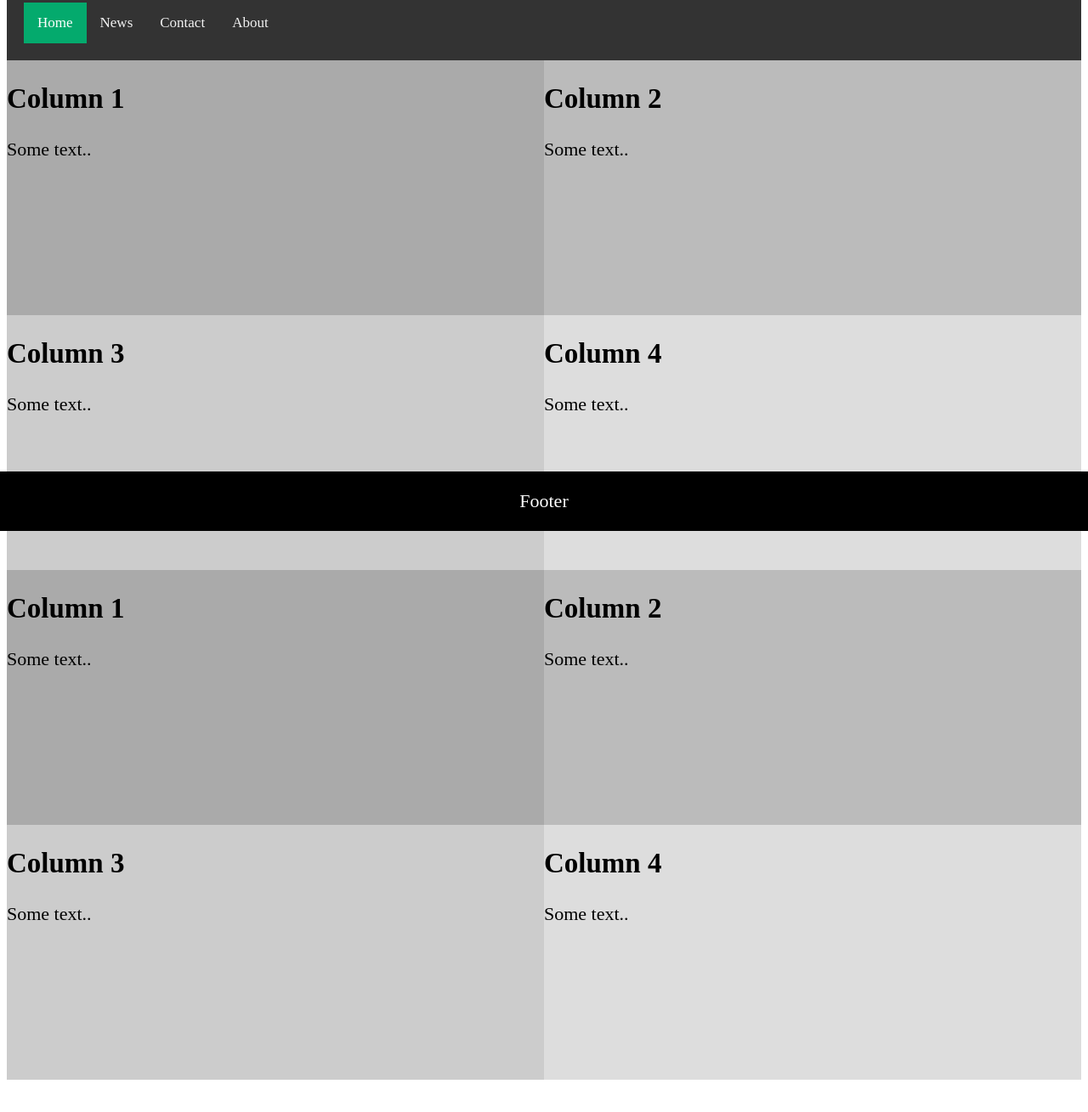
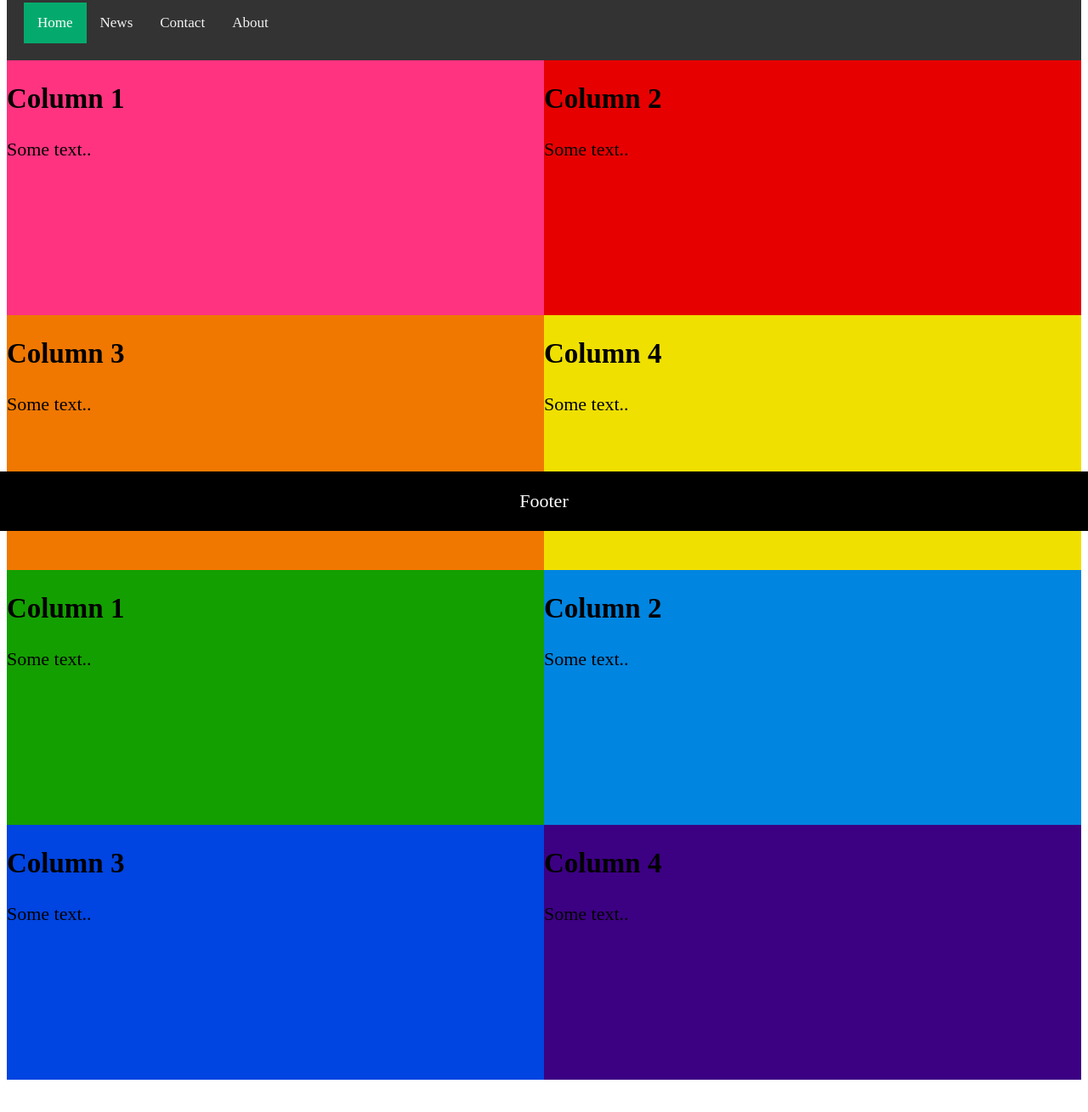
Before and after one commit to Hoganada/Sneakers, a plain HTML site: page index.html in a window 1280 px wide. Shown: the part 175-1484 px from the top of the page at 85% size. Drawn offline with Linux system fonts and the light colour scheme; a web font is replaced by a local one.

Commit message:
Update index.html

```diff
--- a/index.html
+++ b/index.html
@@ -82,36 +82,36 @@
 </div>
 
 <div class="row">
-  <div class="column" style="background-color:#aaa;">
+  <div class="column" style="background-color:#FF3380;">
     <h2>Column 1</h2>
     <p>Some text..</p>
   </div>
-  <div class="column" style="background-color:#bbb;">
+  <div class="column" style="background-color:#E70000;">
     <h2>Column 2</h2>
     <p>Some text..</p>
   </div>
-  <div class="column" style="background-color:#ccc;">
+  <div class="column" style="background-color:#F07800;">
     <h2>Column 3</h2>
     <p>Some text..</p>
   </div>
-  <div class="column" style="background-color:#ddd;">
+  <div class="column" style="background-color:#EFE000;">
     <h2>Column 4</h2>
     <p>Some text..</p>
   </div>
   <div class="row2">
-  <div class="column" style="background-color:#aaa;">
+  <div class="column" style="background-color:#149F00;">
     <h2>Column 1</h2>
     <p>Some text..</p>
   </div>
-  <div class="column" style="background-color:#bbb;">
+  <div class="column" style="background-color:#0085E1;">
     <h2>Column 2</h2>
     <p>Some text..</p>
   </div>
-  <div class="column" style="background-color:#ccc;">
+  <div class="column" style="background-color:#0044E1;">
     <h2>Column 3</h2>
     <p>Some text..</p>
   </div>
-  <div class="column" style="background-color:#ddd;">
+  <div class="column" style="background-color:#3C0083;">
     <h2>Column 4</h2>
     <p>Some text..</p>
   </div>
```
